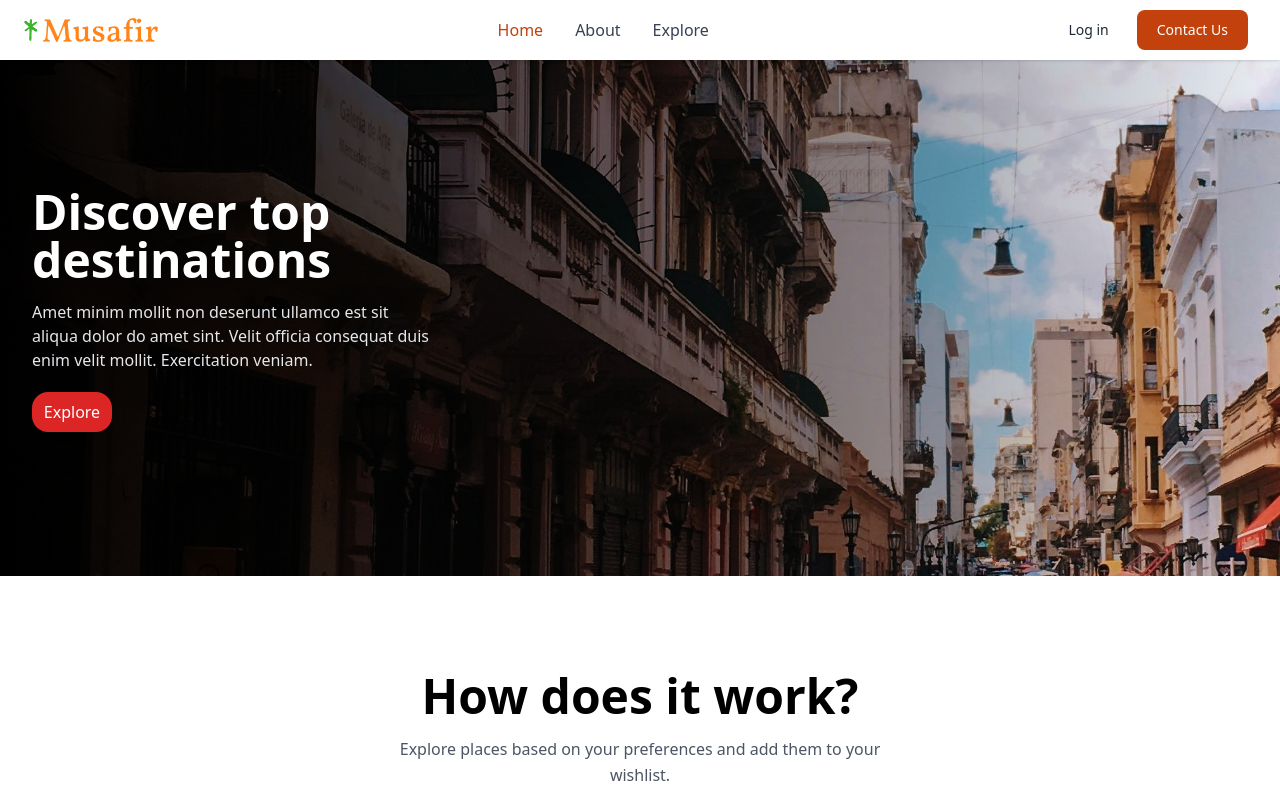
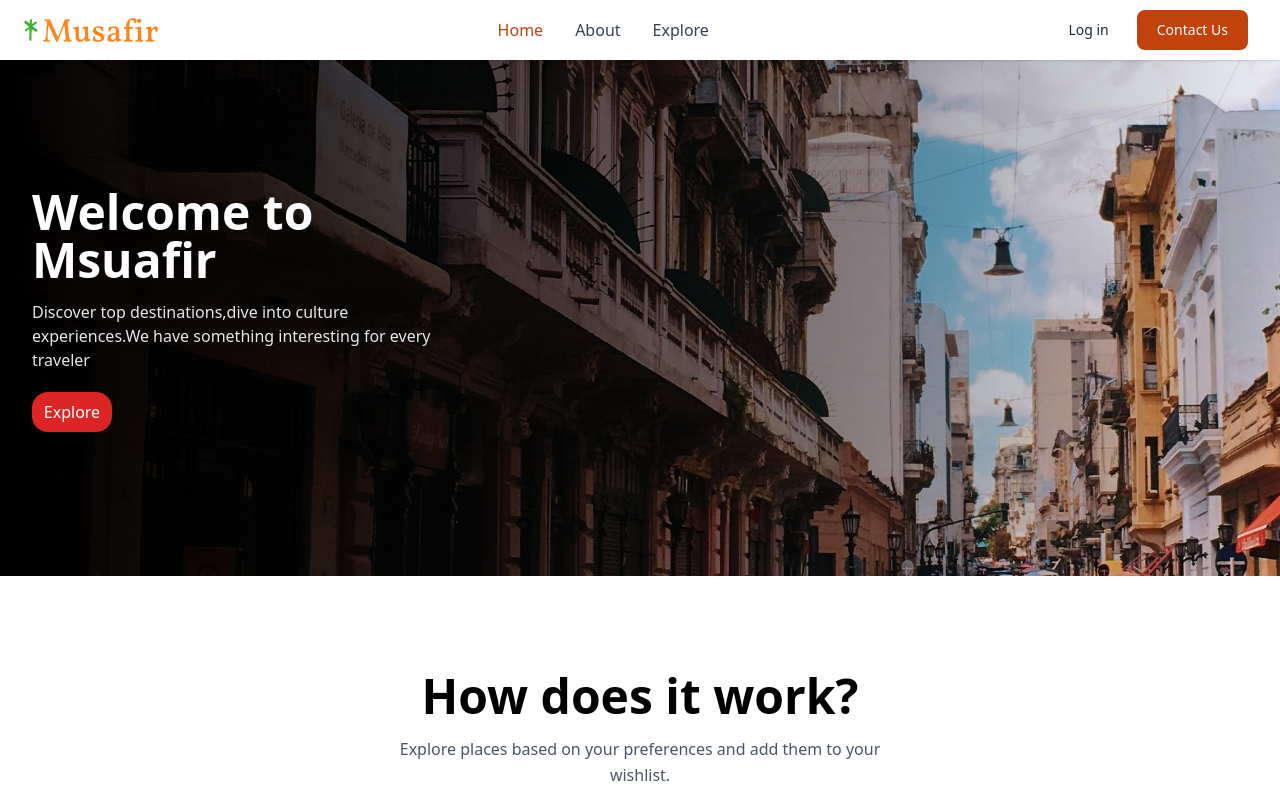
Before and after one commit to parthmahaa/musafir, a React (Vite) app in the folder musafir/: page / in a window 1280 px wide. Shown: the top 800 px of the page. Built offline with nearby package versions, Linux system fonts and the light colour scheme.

Commit message:
changed the landing page and added button

```diff
--- a/musafir/src/components/Home/Home.jsx
+++ b/musafir/src/components/Home/Home.jsx
@@ -16,8 +16,8 @@ export default function Home() {
 
     <div class="relative px-4 mx-auto sm:px-6 lg:px-8 max-w-7xl">
         <div class="text-center md:w-2/3 lg:w-1/2 xl:w-1/3 md:text-left">
-            <h2 class="text-3xl font-bold leading-tight text-white sm:text-4xl lg:text-5xl">Discover top destinations</h2>
-            <p class="mt-4 text-base text-gray-200">Amet minim mollit non deserunt ullamco est sit aliqua dolor do amet sint. Velit officia consequat duis enim velit mollit. Exercitation veniam.</p>
+            <h2 class="text-3xl font-bold leading-tight text-white sm:text-4xl lg:text-5xl">Welcome to Msuafir</h2>
+            <p class="mt-4 text-base text-gray-200">Discover top destinations,dive into culture experiences.We have something interesting for every traveler</p>
 
             <div className='flex justify-start pt-5 pb-4 pl-0 '>
               <Link to='/explore'>
@@ -31,7 +31,7 @@ export default function Home() {
     <div class="px-4 mx-auto max-w-7xl sm:px-6 lg:px-8">
         <div class="max-w-2xl mx-auto text-center">
             <h2 class="text-3xl font-bold leading-tight text-black sm:text-4xl lg:text-5xl">How does it work?</h2>
-            <p class="max-w-lg mx-auto mt-4 text-base leading-relaxed text-gray-600">Explore places based on your preferences and add them to your wishlist.</p>
+            <p class="max-w-lg font mx-auto mt-4 text-base leading-relaxed text-gray-600">Explore places based on your preferences and add them to your wishlist.</p>
         </div>
 
         <div class="relative mt-12 lg:mt-20">
```
